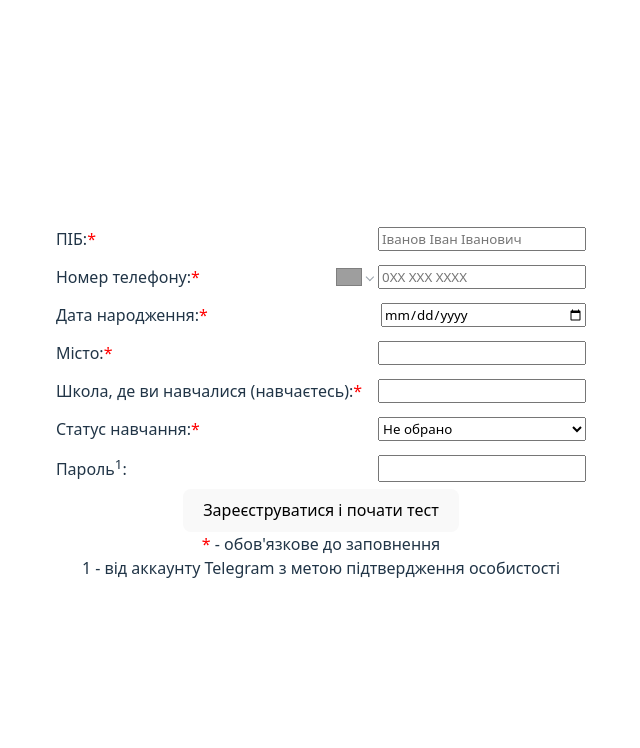
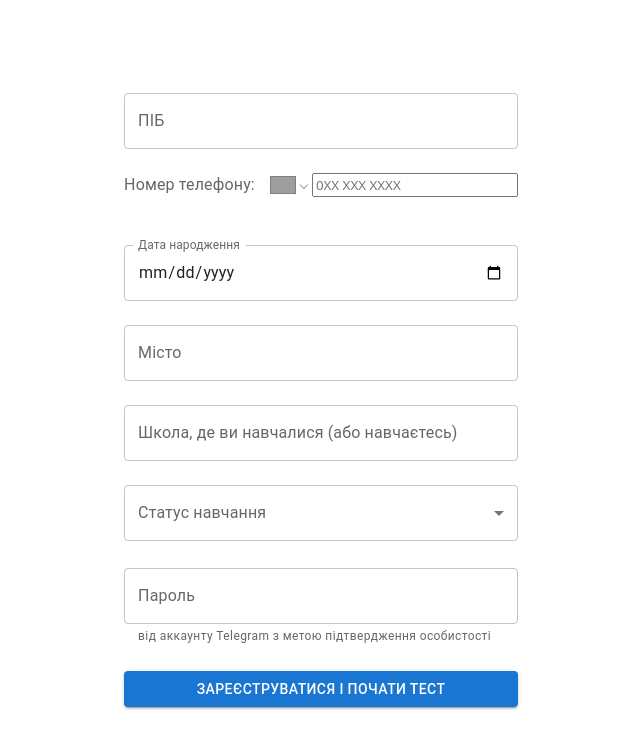
Before and after one commit to PanibratovR3/Test-About-Future-Job, a React (Vite) app in the folder client/: page / in a window 1280 px wide. Shown: the top 748 px of the page, without its empty margins (319-959 px from the left). Built offline with nearby package versions, Linux system fonts and the light colour scheme; grey boxes are pictures that could not be loaded.

Commit message:
Created new version of login UI (without handlers) .

```diff
--- a/client/package.json
+++ b/client/package.json
@@ -10,6 +10,9 @@
     "preview": "vite preview"
   },
   "dependencies": {
+    "@emotion/react": "^11.14.0",
+    "@emotion/styled": "^11.14.1",
+    "@mui/material": "^9.0.0",
     "react": "^19.2.0",
     "react-dom": "^19.2.0",
     "react-phone-number-input": "^3.4.16",
--- a/client/src/components/login.jsx
+++ b/client/src/components/login.jsx
@@ -3,6 +3,14 @@ import { useState } from "react";
 import PhoneInput from "react-phone-number-input";
 import "react-phone-number-input/style.css";
 import { useNavigate } from "react-router-dom";
+import Stack from "@mui/material/Stack";
+import InputLabel from "@mui/material/InputLabel";
+import TextField from "@mui/material/TextField";
+import FormHelperText from "@mui/material/FormHelperText";
+import Select from "@mui/material/Select";
+import MenuItem from "@mui/material/MenuItem";
+import FormControl from "@mui/material/FormControl";
+import Button from "@mui/material/Button";
 
 function Login() {
   const [phoneNumber, setPhoneNumber] = useState("");
@@ -124,7 +132,150 @@ function Login() {
   }
   return (
     <div>
-      <div className="form-row">
+      <Stack spacing={3}>
+        <TextField
+          name="fullName"
+          value={requiredFormInputs.fullName}
+          onChange={handleRequiredFormInputChange}
+          placeholder="Іванов Іван Іванович"
+          label="ПІБ"
+          error={
+            !allRequiredFieldsNotEmptyFlag &&
+            requiredFormInputs.fullName.length === 0
+          }
+          helperText={
+            !allRequiredFieldsNotEmptyFlag &&
+            requiredFormInputs.fullName.length === 0
+              ? "Не вказано повне ім'я."
+              : ""
+          }
+        />
+        <Stack direction="row" spacing={2}>
+          <InputLabel htmlFor="phoneNumber">Номер телефону:</InputLabel>
+          <PhoneInput
+            id="phoneNumber"
+            placeholder="0XX XXX XXXX"
+            value={phoneNumber}
+            name="phoneNumber"
+            defaultCountry="UA"
+            onChange={setPhoneNumber}
+            maxLength={INPUTPHONELIMIT}
+          />
+        </Stack>
+        <FormHelperText
+          component="span"
+          sx={{ color: "red", textAlign: "center" }}
+        >
+          {!allRequiredFieldsNotEmptyFlag &&
+          (phoneNumber.length === 0 || phoneNumber.length !== PHONELIMIT)
+            ? "Не вказано номер телефону."
+            : ""}
+        </FormHelperText>
+        <TextField
+          name="dateOfBirth"
+          value={requiredFormInputs.dateOfBirth}
+          onChange={handleRequiredFormInputChange}
+          type="date"
+          slotProps={{ inputLabel: { shrink: true } }}
+          label="Дата народження"
+          error={
+            !allRequiredFieldsNotEmptyFlag &&
+            requiredFormInputs.dateOfBirth.length === 0
+          }
+          helperText={
+            !allRequiredFieldsNotEmptyFlag &&
+            requiredFormInputs.dateOfBirth.length === 0
+              ? "Не вказано дату народження"
+              : ""
+          }
+        />
+        <TextField
+          name="city"
+          value={requiredFormInputs.city}
+          onChange={handleRequiredFormInputChange}
+          label="Місто"
+          error={
+            !allRequiredFieldsNotEmptyFlag &&
+            requiredFormInputs.city.length === 0
+          }
+          helperText={
+            !allRequiredFieldsNotEmptyFlag &&
+            requiredFormInputs.city.length === 0
+              ? "Не вказано місто."
+              : ""
+          }
+        />
+        <TextField
+          name="school"
+          value={requiredFormInputs.school}
+          onChange={handleRequiredFormInputChange}
+          label="Школа, де ви навчалися (або навчаєтесь)"
+          error={
+            !allRequiredFieldsNotEmptyFlag &&
+            requiredFormInputs.school.length === 0
+          }
+          helperText={
+            !allRequiredFieldsNotEmptyFlag &&
+            requiredFormInputs.school.length === 0
+              ? "Не вказана школа."
+              : ""
+          }
+        />
+        <FormControl>
+          <InputLabel>Статус навчання</InputLabel>
+          <Select
+            name="studyingStatus"
+            value={requiredFormInputs.studyingStatus}
+            onChange={handleRequiredFormInputChange}
+            label="Статус навчання"
+            error={
+              !allRequiredFieldsNotEmptyFlag &&
+              requiredFormInputs.studyingStatus.length === 0
+            }
+          >
+            <MenuItem value="">Не обрано</MenuItem>
+            <MenuItem value={"Studying in 6th grade"}>
+              Навчаюсь в 6-му класі
+            </MenuItem>
+            <MenuItem value={"Studying in 7th grade"}>
+              Навчаюсь в 7-му класі
+            </MenuItem>
+            <MenuItem value={"Studying in 8th grade"}>
+              Навчаюсь в 8-му класі
+            </MenuItem>
+            <MenuItem value={"Studying in 9th grade"}>
+              Навчаюсь в 9-му класі
+            </MenuItem>
+            <MenuItem value={"Studying in 10th grade"}>
+              Навчаюсь в 10-му класі
+            </MenuItem>
+            <MenuItem value={"Studying in 11th grade"}>
+              Навчаюсь в 11-му класі
+            </MenuItem>
+            <MenuItem value={"Graduated"}>Випускник</MenuItem>
+          </Select>
+          <FormHelperText sx={{ color: "red" }}>
+            {!allRequiredFieldsNotEmptyFlag &&
+            requiredFormInputs.studyingStatus.length === 0
+              ? "Не вказаний статус навчання."
+              : ""}
+          </FormHelperText>
+        </FormControl>
+        <FormControl>
+          <TextField
+            name="password"
+            type="password"
+            label="Пароль"
+            value={password}
+            onChange={handlePasswordInputChange}
+          />
+          <FormHelperText>
+            від аккаунту Telegram з метою підтвердження особистості
+          </FormHelperText>
+        </FormControl>
+        <Button variant="contained">Зареєструватися і почати тест</Button>
+      </Stack>
+      {/* <div className="form-row">
         <label htmlFor="fullName">
           ПІБ:<span className="required">*</span>{" "}
         </label>
@@ -235,7 +386,7 @@ function Login() {
       </div>
       <div className="information">
         1 - від аккаунту Telegram з метою підтвердження особистості
-      </div>
+      </div> */}
     </div>
   );
 }
```
Also changed, not shown: 1 other file (tests, documents, lock files or other folders).
